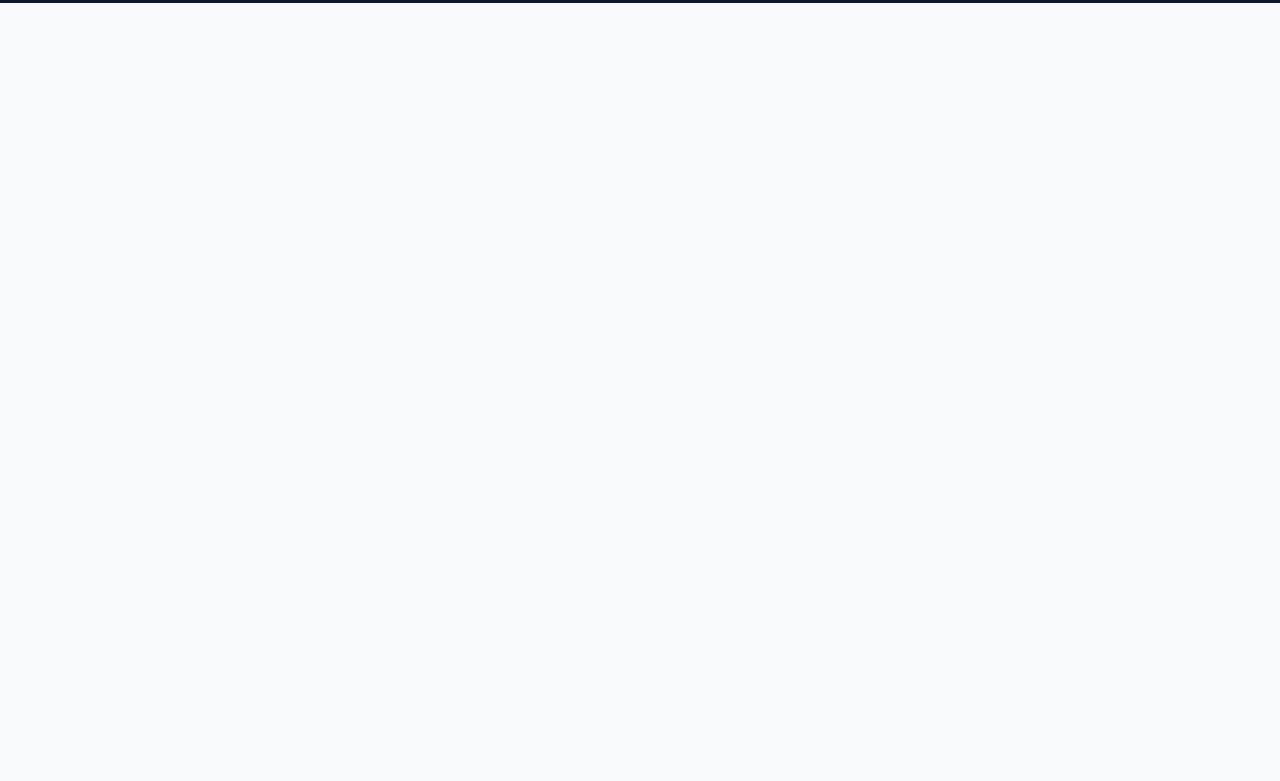
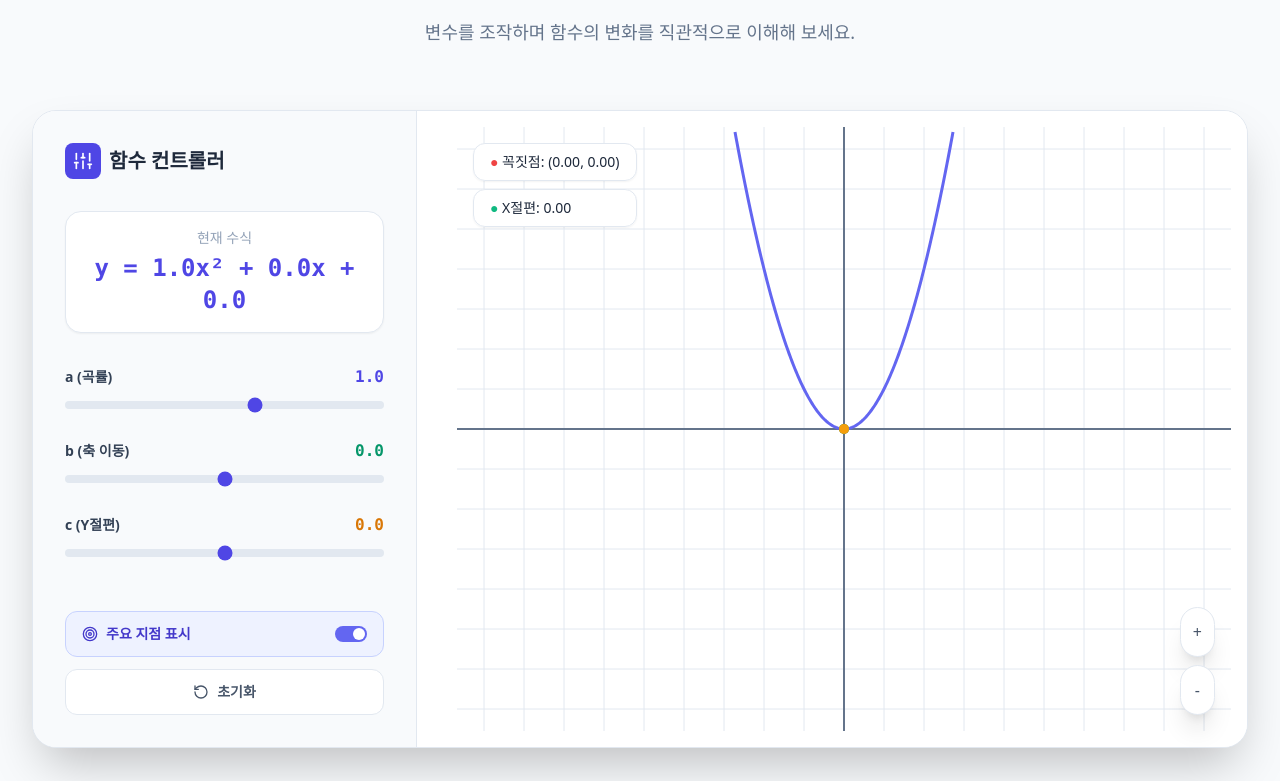
Before and after one commit to kimratan99-bot/kimratan99, a Next.js app: page / in a window 1280 px wide. Shown: the part 919-1700 px from the top of the page. Before the commit the page ends 922 px from the top, so only its background shows below. Built offline with nearby package versions, Linux system fonts and the light colour scheme; a web font is replaced by a local one.

Commit message:
feat: Add interactive quadratic function grapher tool

```diff
--- a/app/page.tsx
+++ b/app/page.tsx
@@ -1,6 +1,7 @@
 import Header from "@/components/Header";
 import HeroSection from "@/components/HeroSection";
 import Footer from "@/components/Footer";
+import QuadraticGrapher from "@/components/QuadraticGrapher";
 
 /* ──────────────────────────────────────────
    메인 페이지
@@ -16,6 +17,22 @@ export default function Home() {
         {/* Hero 섹션 */}
         <HeroSection />
 
+        {/* ── 이차함수 그래프 시뮬레이터 섹션 ── */}
+        <section id="features" className="py-24 bg-slate-50">
+          <div className="mx-auto max-w-7xl px-4 sm:px-6 lg:px-8">
+            <div className="text-center mb-16">
+              <h2 className="text-3xl font-extrabold text-slate-900 sm:text-4xl">
+                실시간 <span className="gradient-text">함수 그래프</span> 탐구
+              </h2>
+              <p className="mt-4 text-lg text-slate-500">
+                변수를 조작하며 함수의 변화를 직관적으로 이해해 보세요.
+              </p>
+            </div>
+
+            <QuadraticGrapher />
+          </div>
+        </section>
+
         {/* ──────────────────────────────────────
            여기에 새로운 섹션 컴포넌트를 추가하세요
            예시:
--- /dev/null
+++ b/components/QuadraticGrapher.tsx
@@ -0,0 +1,241 @@
+"use client";
+
+import React, { useState, useEffect, useRef, useMemo } from "react";
+import { motion, AnimatePresence } from "framer-motion";
+import { Sliders, Activity, Info, RotateCcw, Target, Hash } from "lucide-react";
+
+/* ──────────────────────────────────────────
+   이차함수 그래프 도구 (Quadratic Grapher)
+   - y = ax² + bx + c 시각화
+   - Canvas 기반 고성능 렌더링
+   ────────────────────────────────────────── */
+
+export default function QuadraticGrapher() {
+  // 계수 상태 관리 (a, b, c)
+  const [a, setA] = useState(1);
+  const [b, setB] = useState(0);
+  const [c, setC] = useState(0);
+  const [showPoints, setShowPoints] = useState(true);
+  const [zoom, setZoom] = useState(40); // 1단위당 픽셀 수
+
+  const canvasRef = useRef<HTMLCanvasElement>(null);
+
+  // 수학적 계산 (꼭짓점, 절편 등)
+  const vertex = useMemo(() => {
+    const vx = -b / (2 * a);
+    const vy = a * vx * vx + b * vx + c;
+    return { x: vx, y: vy };
+  }, [a, b, c]);
+
+  const roots = useMemo(() => {
+    const d = b * b - 4 * a * c;
+    if (d < 0) return [];
+    if (d === 0) return [-b / (2 * a)];
+    return [
+      (-b + Math.sqrt(d)) / (2 * a),
+      (-b - Math.sqrt(d)) / (2 * a),
+    ];
+  }, [a, b, c]);
+
+  // 그래프 그리기 로직
+  useEffect(() => {
+    const canvas = canvasRef.current;
+    if (!canvas) return;
+    const ctx = canvas.getContext("2d");
+    if (!ctx) return;
+
+    // 반응형 크기 설정
+    const width = canvas.offsetWidth;
+    const height = canvas.offsetHeight;
+    canvas.width = width;
+    canvas.height = height;
+
+    const centerX = width / 2;
+    const centerY = height / 2;
+
+    ctx.clearRect(0, 0, width, height);
+
+    // 1. 그리드 그리기
+    ctx.strokeStyle = "#e2e8f0"; // slate-200
+    ctx.lineWidth = 1;
+
+    // 세로선
+    for (let x = centerX % zoom; x < width; x += zoom) {
+      ctx.beginPath();
+      ctx.moveTo(x, 0);
+      ctx.lineTo(x, height);
+      ctx.stroke();
+    }
+    // 가로선
+    for (let y = centerY % zoom; y < height; y += zoom) {
+      ctx.beginPath();
+      ctx.moveTo(0, y);
+      ctx.lineTo(width, y);
+      ctx.stroke();
+    }
+
+    // 2. 축 그리기
+    ctx.strokeStyle = "#64748b"; // slate-500
+    ctx.lineWidth = 2;
+    // X축
+    ctx.beginPath();
+    ctx.moveTo(0, centerY);
+    ctx.lineTo(width, centerY);
+    ctx.stroke();
+    // Y축
+    ctx.beginPath();
+    ctx.moveTo(centerX, 0);
+    ctx.lineTo(centerX, height);
+    ctx.stroke();
+
+    // 3. 함수 그래프 그리기 (y = ax² + bx + c)
+    ctx.strokeStyle = "#6366f1"; // indigo-500
+    ctx.lineWidth = 3;
+    ctx.beginPath();
+
+    let first = true;
+    for (let px = 0; px < width; px++) {
+      const x = (px - centerX) / zoom;
+      const y = a * x * x + b * x + c;
+      const py = centerY - y * zoom;
+
+      if (py >= 0 && py <= height) {
+        if (first) {
+          ctx.moveTo(px, py);
+          first = false;
+        } else {
+          ctx.lineTo(px, py);
+        }
+      }
+    }
+    ctx.stroke();
+
+    // 4. 주요 지점 표시 (꼭짓점, 절편)
+    if (showPoints) {
+      // 꼭짓점 (Red)
+      const vpx = centerX + vertex.x * zoom;
+      const vpy = centerY - vertex.y * zoom;
+      ctx.fillStyle = "#ef4444";
+      ctx.beginPath();
+      ctx.arc(vpx, vpy, 5, 0, Math.PI * 2);
+      ctx.fill();
+
+      // X절편 (Green)
+      ctx.fillStyle = "#22c55e";
+      roots.forEach(r => {
+        const rpx = centerX + r * zoom;
+        ctx.beginPath();
+        ctx.arc(rpx, centerY, 5, 0, Math.PI * 2);
+        ctx.fill();
+      });
+
+      // Y절편 (Amber)
+      ctx.fillStyle = "#f59e0b";
+      const yInter = centerY - c * zoom;
+      ctx.beginPath();
+      ctx.arc(centerX, yInter, 5, 0, Math.PI * 2);
+      ctx.fill();
+    }
+  }, [a, b, c, zoom, showPoints, vertex, roots]);
+
+  return (
+    <div className="flex flex-col gap-6 lg:flex-row overflow-hidden rounded-3xl border border-slate-200 bg-white shadow-2xl">
+      {/* ── 컨트롤 패널 (좌측) ── */}
+      <div className="w-full lg:w-96 p-8 bg-slate-50 border-r border-slate-200">
+        <div className="flex items-center gap-2 mb-8">
+          <div className="p-2 bg-indigo-600 rounded-lg text-white">
+            <Sliders size={20} />
+          </div>
+          <h2 className="text-xl font-bold text-slate-800">함수 컨트롤러</h2>
+        </div>
+
+        <div className="space-y-8">
+          {/* 수식 표시 */}
+          <div className="p-4 bg-white rounded-2xl border border-slate-200 shadow-sm text-center">
+            <p className="text-sm text-slate-400 mb-1">현재 수식</p>
+            <div className="text-2xl font-mono font-bold text-indigo-600">
+              y = {a.toFixed(1)}x² {b >= 0 ? "+" : "-"} {Math.abs(b).toFixed(1)}x {c >= 0 ? "+" : "-"} {Math.abs(c).toFixed(1)}
+            </div>
+          </div>
+
+          {/* 슬라이더 그룹 */}
+          <div className="space-y-6">
+            <SliderControl label="a (곡률)" value={a} min={-5} max={5} step={0.1} onChange={setA} color="text-indigo-600" />
+            <SliderControl label="b (축 이동)" value={b} min={-10} max={10} step={0.1} onChange={setB} color="text-emerald-600" />
+            <SliderControl label="c (Y절편)" value={c} min={-10} max={10} step={0.1} onChange={setC} color="text-amber-600" />
+          </div>
+
+          {/* 토글 및 리셋 */}
+          <div className="flex flex-col gap-3 pt-4">
+            <button
+              onClick={() => setShowPoints(!showPoints)}
+              className={`flex items-center justify-between px-4 py-3 rounded-xl border transition-all ${showPoints ? 'bg-indigo-50 border-indigo-200 text-indigo-700' : 'bg-white border-slate-200 text-slate-600'}`}
+            >
+              <span className="flex items-center gap-2 text-sm font-semibold">
+                <Target size={16} /> 주요 지점 표시
+              </span>
+              <div className={`w-8 h-4 rounded-full relative transition-colors ${showPoints ? 'bg-indigo-500' : 'bg-slate-300'}`}>
+                <div className={`absolute top-0.5 w-3 h-3 bg-white rounded-full transition-all ${showPoints ? 'right-0.5' : 'left-0.5'}`} />
+              </div>
+            </button>
+
+            <button
+              onClick={() => { setA(1); setB(0); setC(0); setZoom(40); }}
+              className="flex items-center justify-center gap-2 px-4 py-3 bg-white border border-slate-200 rounded-xl text-sm font-semibold text-slate-600 hover:bg-slate-100 transition-colors"
+            >
+              <RotateCcw size={16} /> 초기화
+            </button>
+          </div>
+        </div>
+      </div>
+
+      {/* ── 그래프 영역 (우측) ── */}
+      <div className="flex-1 relative bg-white p-4 min-h-[500px]">
+        {/* 그래프 정보 오버레이 */}
+        <div className="absolute top-8 left-8 z-10 flex flex-col gap-2 pointer-events-none">
+          <div className="bg-white/90 backdrop-blur shadow-sm border border-slate-200 px-4 py-2 rounded-xl text-sm">
+            <span className="text-red-500 font-bold">●</span> 꼭짓점: ({vertex.x.toFixed(2)}, {vertex.y.toFixed(2)})
+          </div>
+          {roots.length > 0 && (
+            <div className="bg-white/90 backdrop-blur shadow-sm border border-slate-200 px-4 py-2 rounded-xl text-sm">
+              <span className="text-emerald-500 font-bold">●</span> X절편: {roots.map(r => r.toFixed(2)).join(", ")}
+            </div>
+          )}
+        </div>
+
+        {/* 줌 컨트롤 */}
+        <div className="absolute bottom-8 right-8 z-10 flex flex-col gap-2">
+           <button onClick={() => setZoom(z => Math.min(z + 10, 100))} className="p-3 bg-white shadow-xl border border-slate-200 rounded-full hover:bg-slate-50 text-slate-600 transition-all">+</button>
+           <button onClick={() => setZoom(z => Math.max(z - 10, 10))} className="p-3 bg-white shadow-xl border border-slate-200 rounded-full hover:bg-slate-50 text-slate-600 transition-all">-</button>
+        </div>
+
+        {/* 캔버스 */}
+        <canvas
+          ref={canvasRef}
+          className="w-full h-full cursor-crosshair rounded-2xl"
+        />
+      </div>
+    </div>
+  );
+}
+
+// ── 보조 컴포넌트: 슬라이더 컨트롤 ──
+function SliderControl({ label, value, min, max, step, onChange, color }: any) {
+  return (
+    <div className="space-y-3">
+      <div className="flex justify-between items-center">
+        <label className="text-sm font-bold text-slate-700">{label}</label>
+        <span className={`font-mono font-bold ${color}`}>{value.toFixed(1)}</span>
+      </div>
+      <input
+        type="range"
+        min={min}
+        max={max}
+        step={step}
+        value={value}
+        onChange={(e) => onChange(parseFloat(e.target.value))}
+        className="w-full h-2 bg-slate-200 rounded-lg appearance-none cursor-pointer accent-indigo-600"
+      />
+    </div>
+  );
+}
--- a/package.json
+++ b/package.json
@@ -11,7 +11,11 @@
   "dependencies": {
     "next": "latest",
     "react": "19.0.0",
-    "react-dom": "19.0.0"
+    "react-dom": "19.0.0",
+    "framer-motion": "^11.0.0",
+    "lucide-react": "^0.400.0",
+    "clsx": "^2.1.0",
+    "tailwind-merge": "^2.2.0"
   },
   "devDependencies": {
     "@types/node": "^22.10.0",
```
